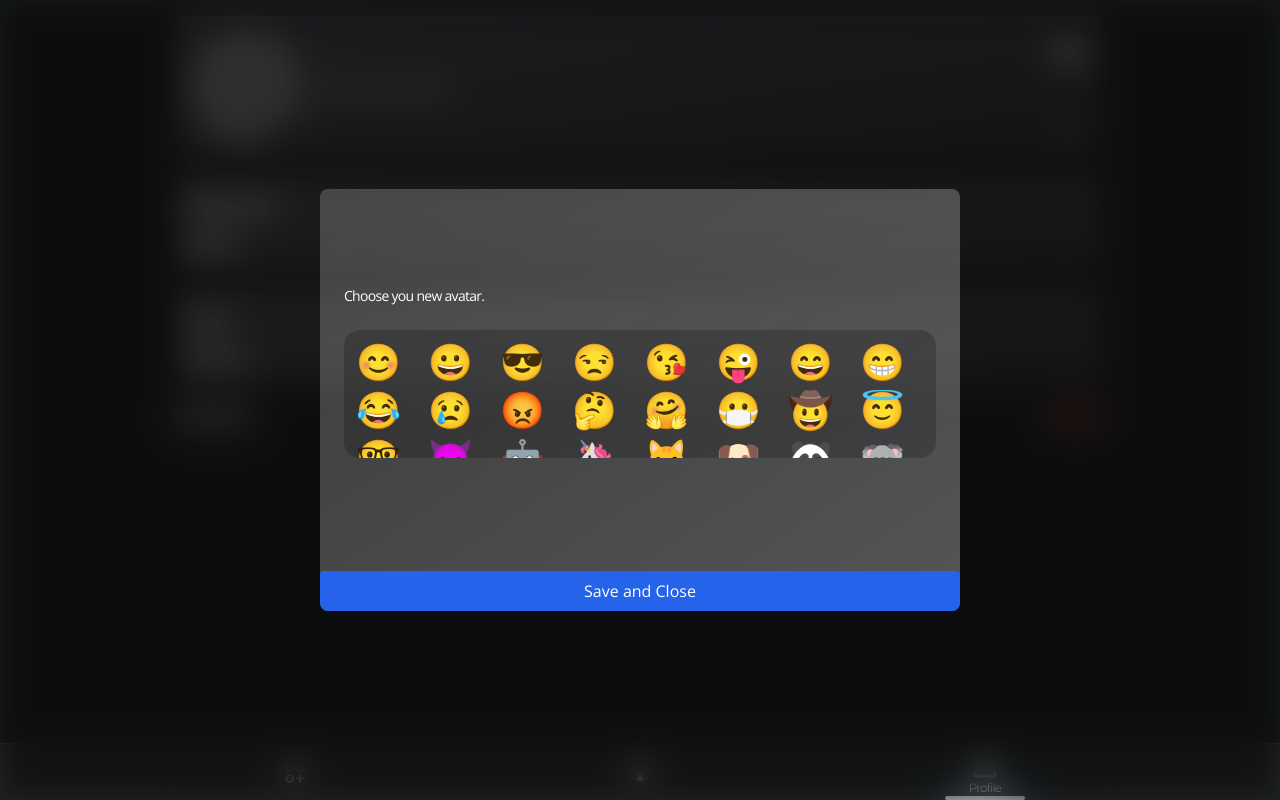
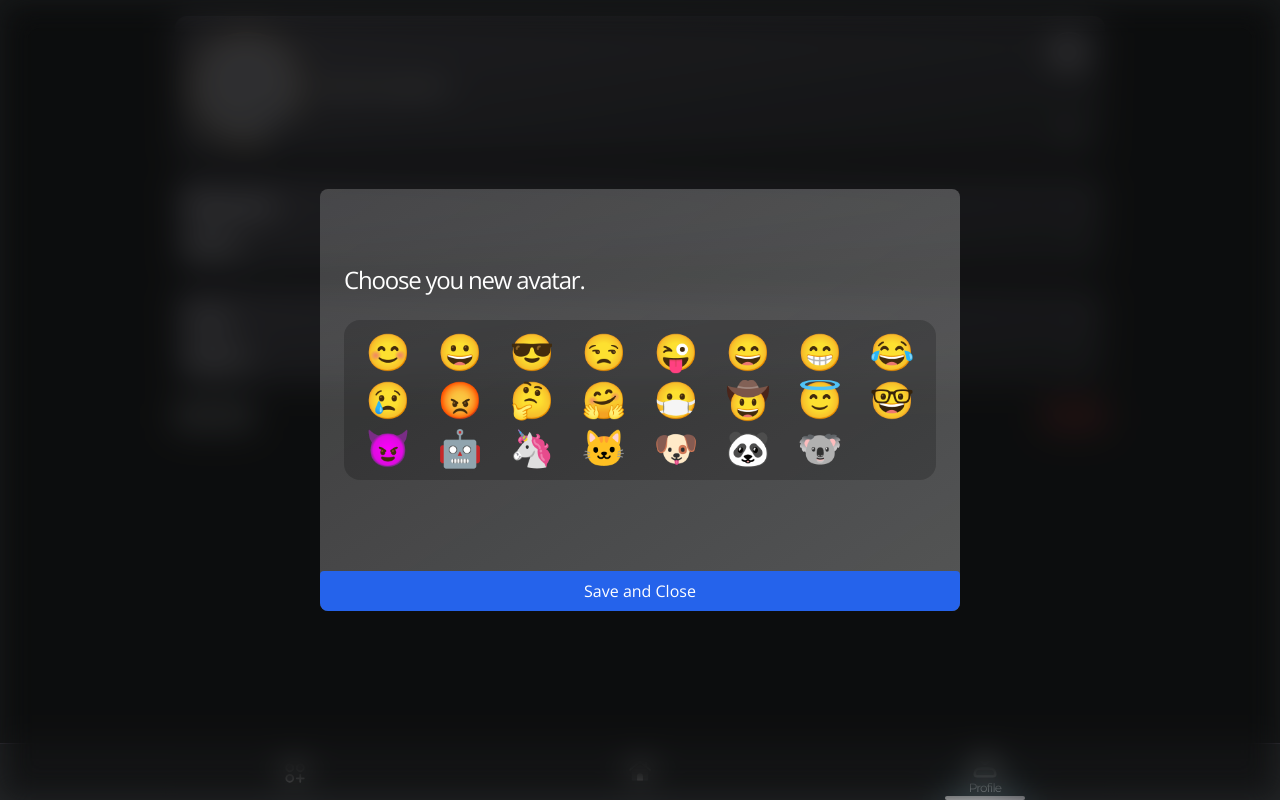
Before and after one commit to mohd-Bilal-exe/verbi.AI, a React (Vite) app: page /profile in a window 1280 px wide. Both pictures are taken after a click on the button 282 px from the left and 131 px from the top of the page. Built offline with nearby package versions, Linux system fonts and the light colour scheme; a web font is replaced by a local one.

Commit message:
done bss API key ka scene baaki hai

```diff
--- a/src/components/EditModal.jsx
+++ b/src/components/EditModal.jsx
@@ -89,7 +89,6 @@ const Avatar = ({ avatar, update }) => {
       "😀",
       "😎",
       "😒",
-      "😘",
       "😜",
       "😄",
       "😁",
@@ -115,13 +114,13 @@ const Avatar = ({ avatar, update }) => {
   return (
     <div
       key={"avatar"}
-      className="group w-full h-full px-6 flex flex-col justify-center text-white"
+      className="group  w-full h-full px-6 flex flex-col justify-center text-white"
     >
-      <h2 className="text-sm smartphone:text-xs group-hover:translate-x-1 transition-all tracking-tighter mb-6">
+      <h2 className="text-2xl group-hover:translate-x-1 transition-all tracking-tighter mb-6">
         Choose you new avatar.
       </h2>
       <div
-        className={`w-full h-32 grid grid-cols-8 smartphone:grid-cols-6  bg-black/20 p-2 overflow-y-auto rounded-2xl text-4xl `}
+        className={` w-full smartphone:h-64 h-42  grid grid-cols-8 smartphone:grid-cols-5 smartphone:gap-4  bg-black/20 p-2 overflow-y-auto rounded-2xl text-4xl `}
       >
         {emojis.map((emoji, index) => {
           return (
@@ -132,7 +131,7 @@ const Avatar = ({ avatar, update }) => {
               }}
               className={`smartphone:focus:backdrop-brightness-150 hover:backdrop-brightness-150 hover:scale-110 ${
                 avatar === emojis[index] && "backdrop-brightness-150"
-              }  p-1 rounded-xl transition-all cursor-pointer`}
+              }  p-1 rounded-xl transition-all cursor-pointer text-center grid place-content-center`}
             >
               {emoji}
             </span>
```
